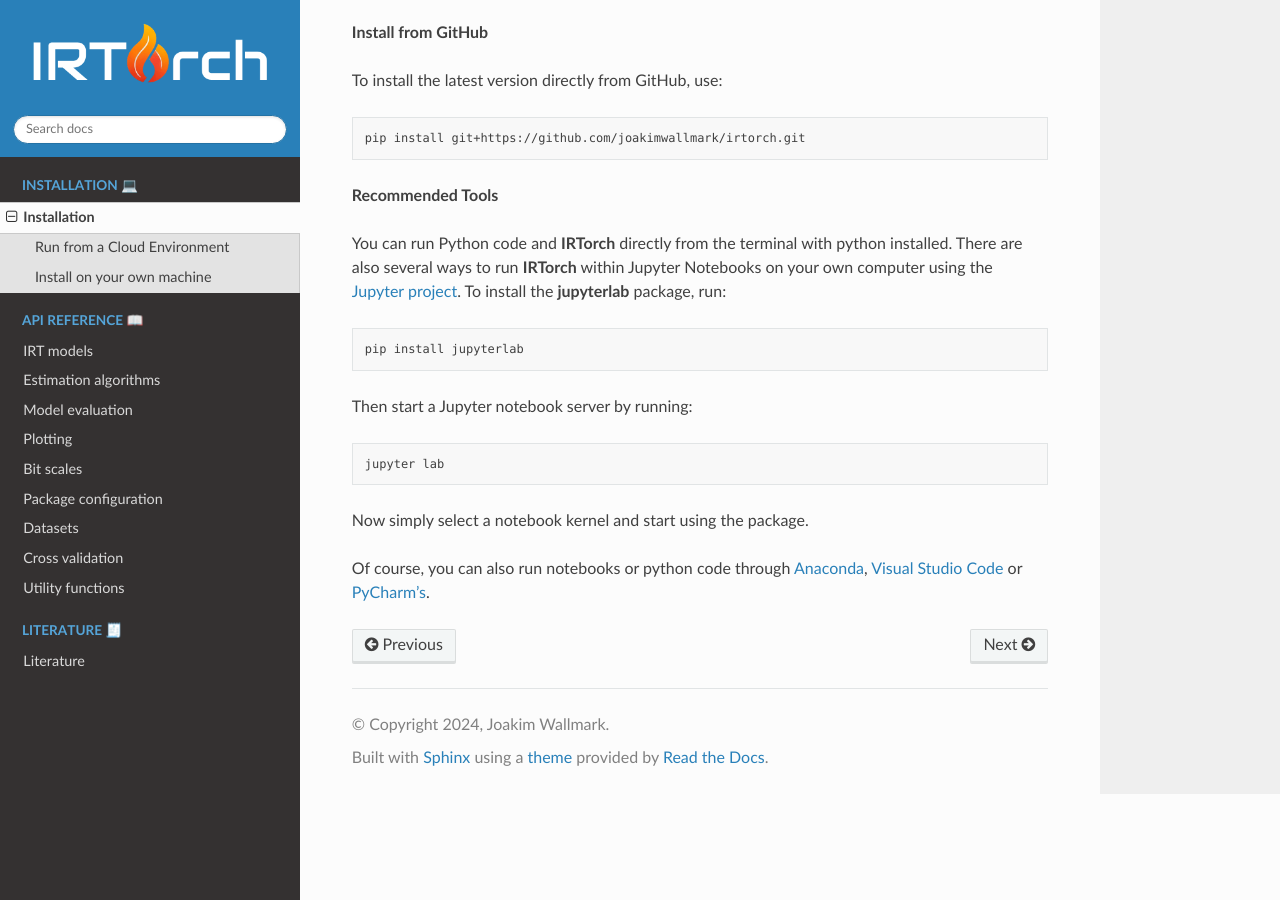
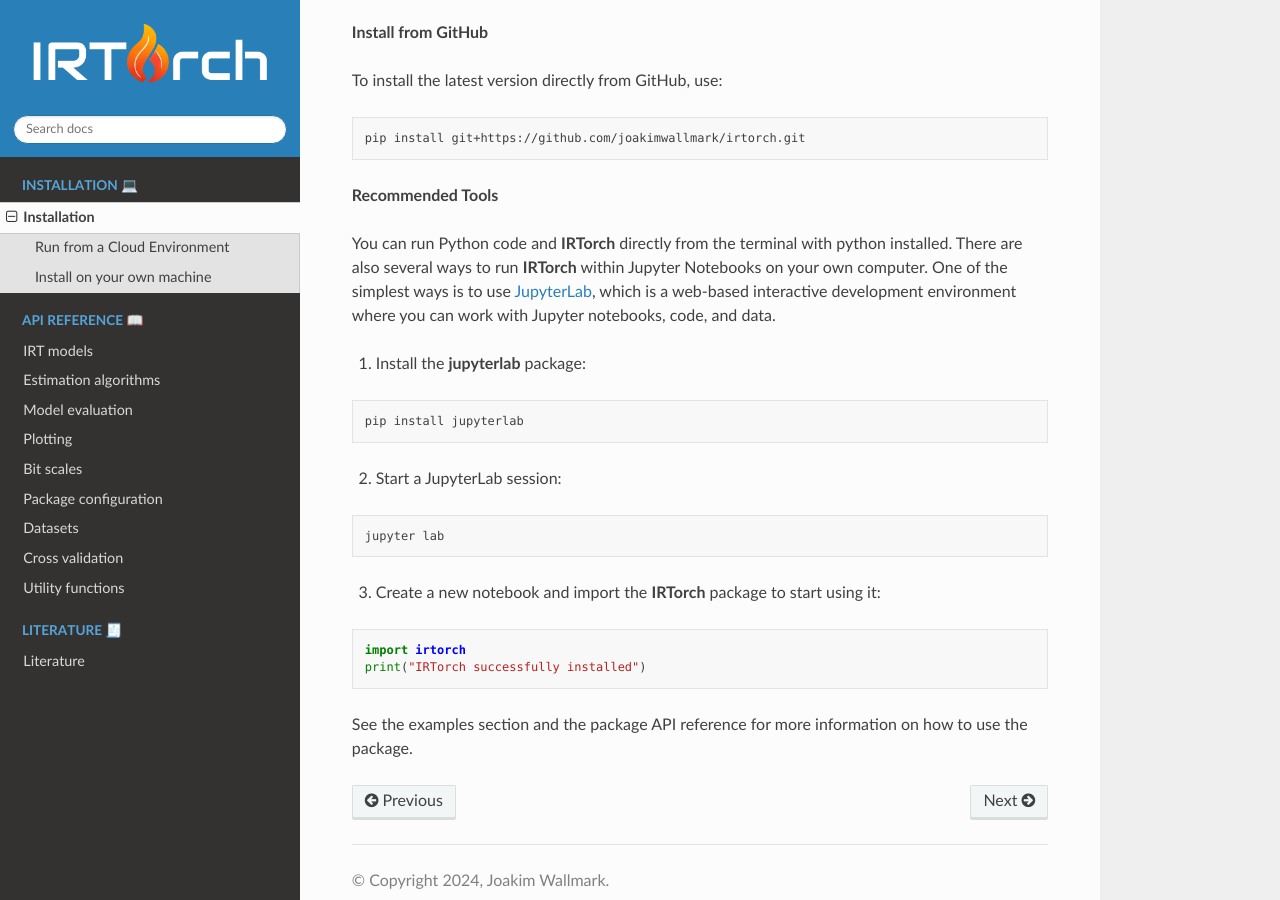
Before and after one commit to joakimwallmark/irtorch, a Sphinx documentation site: the page built from docs/source/installation.rst, in a window 1280 px wide and 900 px high, scrolled down 1068 px. Built offline with Sphinx 7.4.7 and the Read the Docs theme 2.0.0, drawn with Linux system fonts in a browser that asks for light colours; pages that are not in the unit, such as notebooks, are missing from menus.

Commit message:
updates to docs

```diff
--- a/docs/source/installation.rst
+++ b/docs/source/installation.rst
@@ -49,18 +49,25 @@ To install the latest version directly from GitHub, use:
 
 **Recommended Tools**
 
-You can run Python code and **IRTorch** directly from the terminal with python installed. There are also several ways to run **IRTorch** within Jupyter Notebooks on your own computer using the `Jupyter project <https://jupyter.org/>`__. To install the **jupyterlab** package, run:
+You can run Python code and **IRTorch** directly from the terminal with python installed. There are also several ways to run **IRTorch** within Jupyter Notebooks on your own computer. One of the simplest ways is to use `JupyterLab <https://jupyter.org/>`__, which is a web-based interactive development environment where you can work with Jupyter notebooks, code, and data.
+
+1. Install the **jupyterlab** package:
 
 .. code-block:: bash
 
     pip install jupyterlab
 
-Then start a Jupyter notebook server by running:
+2. Start a JupyterLab session:
 
 .. code-block:: bash
 
     jupyter lab
 
-Now simply select a notebook kernel and start using the package.
+3. Create a new notebook and import the **IRTorch** package to start using it:
 
-Of course, you can also run notebooks or python code through `Anaconda <https://docs.jupyter.org/en/latest/install/notebook-classic.html>`__, `Visual Studio Code <https://code.visualstudio.com/docs/datascience/jupyter-notebooks>`__ or `PyCharm's <https://www.jetbrains.com/help/pycharm/jupyter-notebook-support.html>`__.
+.. code-block:: python
+
+    import irtorch
+    print("IRTorch successfully installed")
+
+See the examples section and the package API reference for more information on how to use the package.
```
